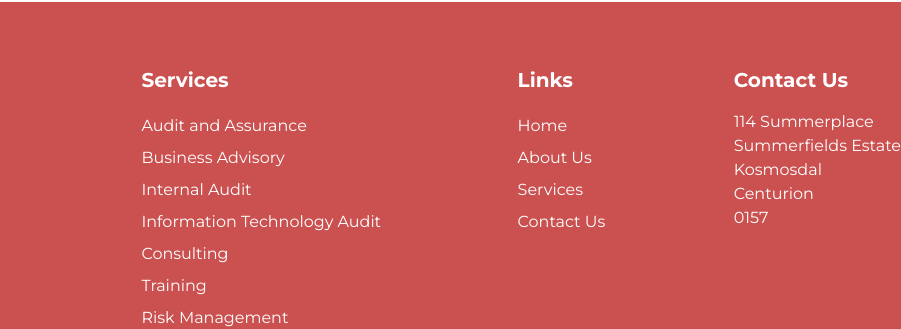
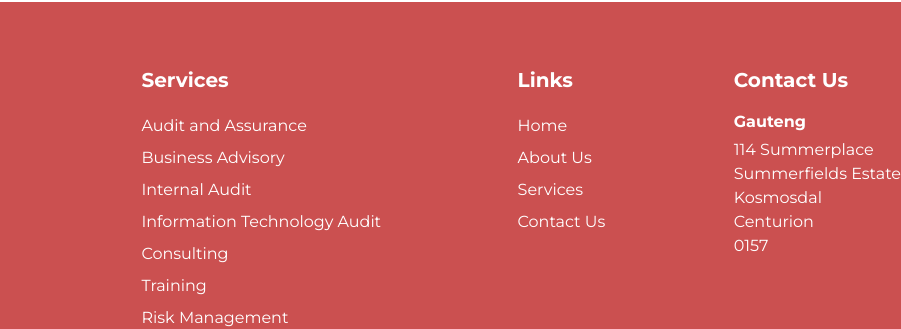
Before and after one commit to princeradebe/avaka, a website: page public/index.html in a window 1280 px wide. Shown: the part 2644-2973 px from the top of the page, 379-1280 px from the left. Drawn offline with Linux system fonts and the light colour scheme.

Commit message:
Docs: Adds Gauteng province to address

```diff
--- a/public/index.html
+++ b/public/index.html
@@ -155,6 +155,7 @@
                     </div>
                     <div class="text-white">
                         <h3 class="font-bold text-xl mb-4">Contact Us</h3>
+                        <p class="font-bold mb-1">Gauteng</p>
                         <p>114 Summerplace</p>
                         <p>Summerfields Estate</p>
                         <p>Kosmosdal</p>
```
Also changed, not shown: public/output.css.
